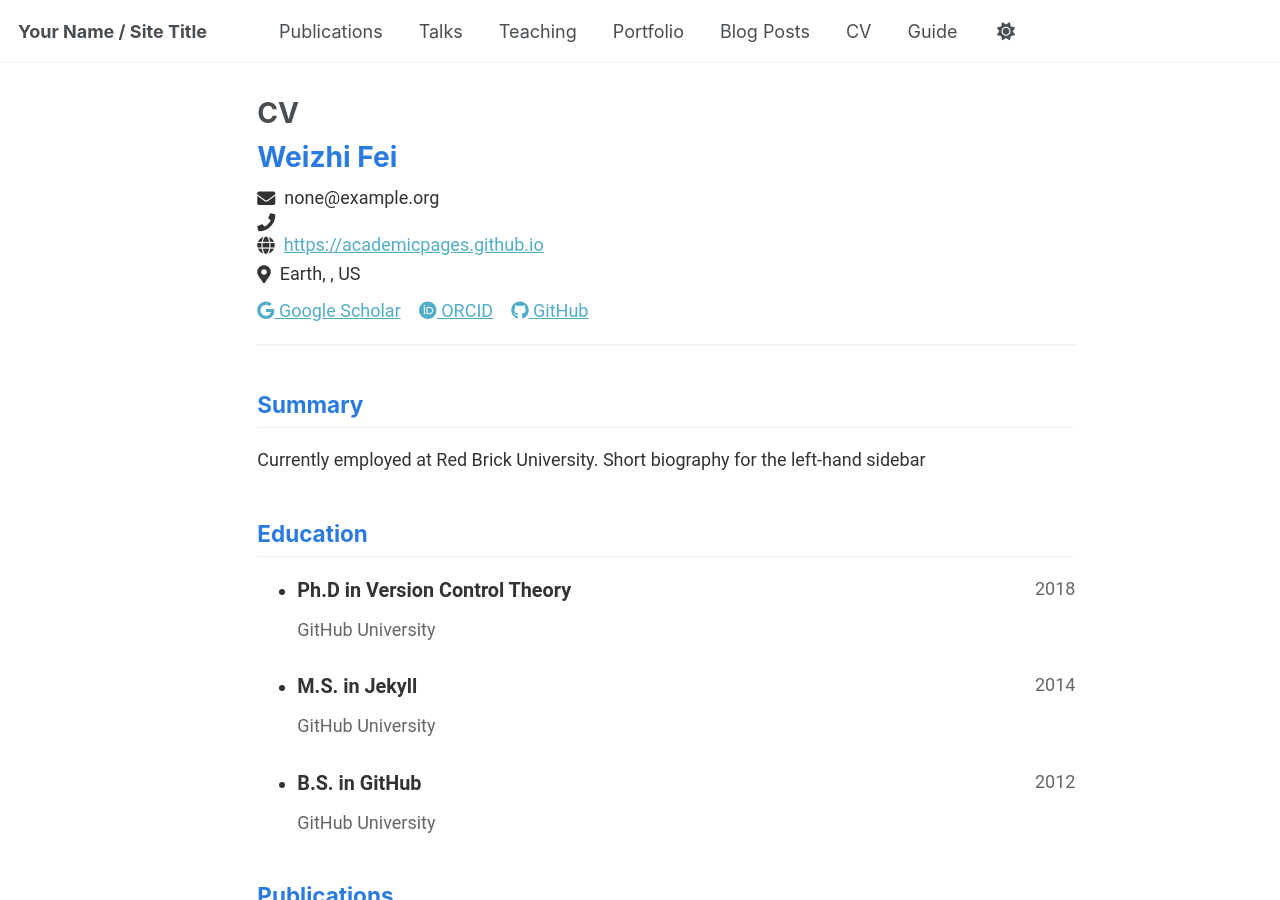
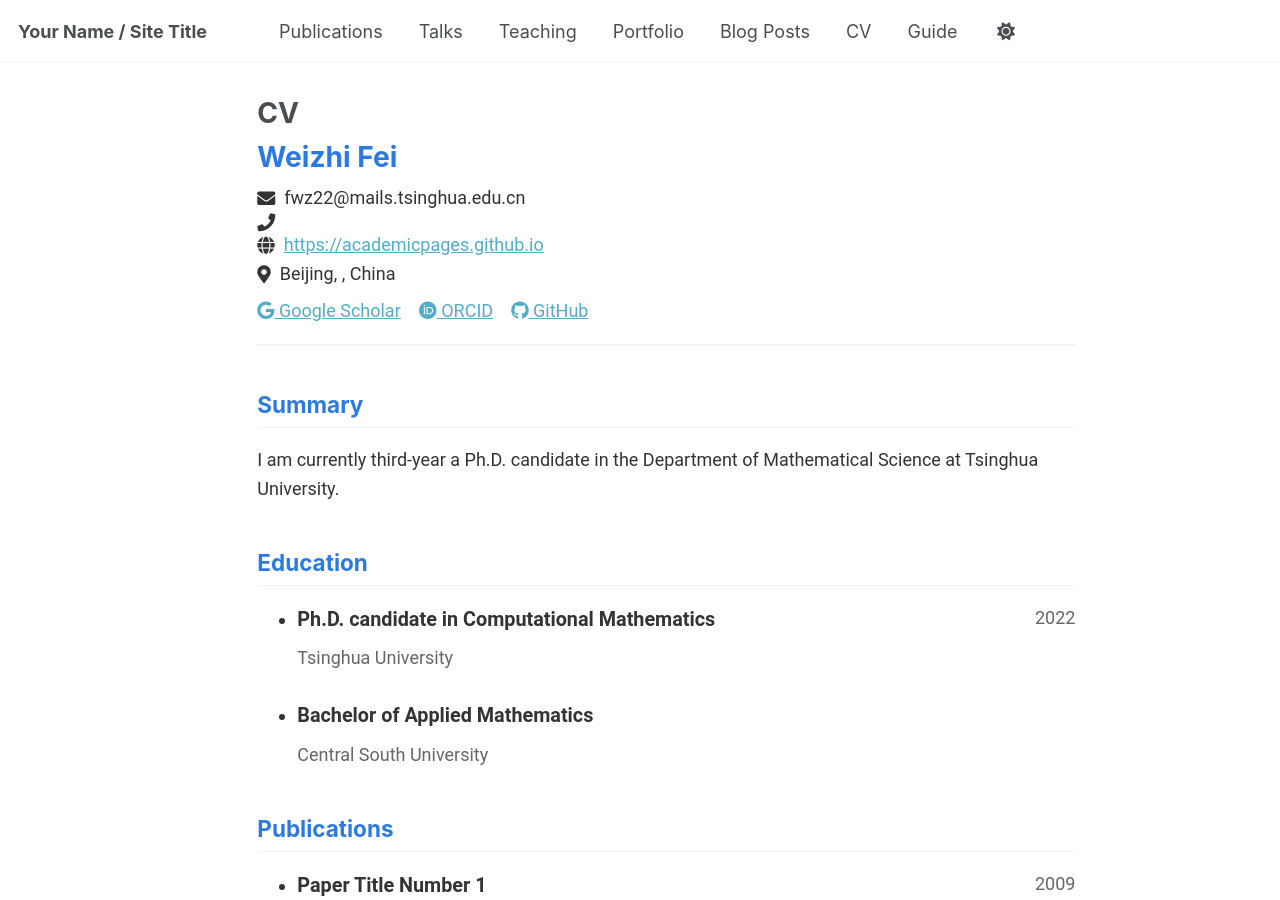
Before and after one commit to rabi-fei/rabi-fei.github.io, a Jekyll site: the page built from _pages/cv-json.md, in a window 1280 px wide and 900 px high. Built offline with Jekyll 4.4.1, drawn with Linux system fonts in a browser that asks for light colours; a script that is not in the unit is left out.

Commit message:
Update cv.json

```diff
--- a/_data/cv.json
+++ b/_data/cv.json
@@ -1,64 +1,55 @@
 {
   "basics": {
     "name": "Weizhi Fei",
-    "email": "none@example.org",
+    "email": "fwz22@mails.tsinghua.edu.cn",
     "phone": "",
     "website": "https://academicpages.github.io",
-    "summary": "Currently employed at Red Brick University. Short biography for the left-hand sidebar",
+    "summary": "I am currently third-year a Ph.D. candidate in the Department of Mathematical Science at Tsinghua University.",
     "location": {
       "address": "",
       "postalCode": "",
-      "city": "Earth",
-      "countryCode": "US",
+      "city": "Beijing",
+      "countryCode": "China",
       "region": ""
     },
     "profiles": [
       {
         "network": "Google Scholar",
         "username": "",
-        "url": "https://scholar.google.com/citations?user=PS_CX0AAAAAJ"
+        "url": "https://scholar.google.com/citations?user=97wX854AAAAJ&hl=en"
       },
       {
         "network": "ORCID",
         "username": "",
-        "url": "http://orcid.org/yourorcidurl"
+        "url": "https://orcid.org/my-orcid?orcid=0009-0000-1709-1605"
       },
       {
         "network": "GitHub",
         "username": "academicpages",
-        "url": "https://github.com/academicpages"
+        "url": "https://github.com/rabi-fei"
       }
     ]
   },
   "work": [],
   "education": [
     {
-      "institution": "GitHub University",
-      "area": "Ph.D in Version Control Theory",
+      "institution": "Tsinghua  University",
+      "area": "Ph.D. candidate in Computational Mathematics",
       "studyType": "",
-      "startDate": "",
-      "endDate": "2018",
+      "startDate": "2018",
+      "endDate": "2022",
       "gpa": null,
       "courses": []
     },
     {
-      "institution": "GitHub University",
-      "area": "M.S. in Jekyll",
+      "institution": "Central South University",
+      "area": "Bachelor of Applied Mathematics",
       "studyType": "",
-      "startDate": "",
-      "endDate": "2014",
+      "startDate": "2022",
+      "endDate": "",
       "gpa": null,
       "courses": []
     },
-    {
-      "institution": "GitHub University",
-      "area": "B.S. in GitHub",
-      "studyType": "",
-      "startDate": "",
-      "endDate": "2012",
-      "gpa": null,
-      "courses": []
-    }
   ],
   "skills": [],
   "languages": [],
```
